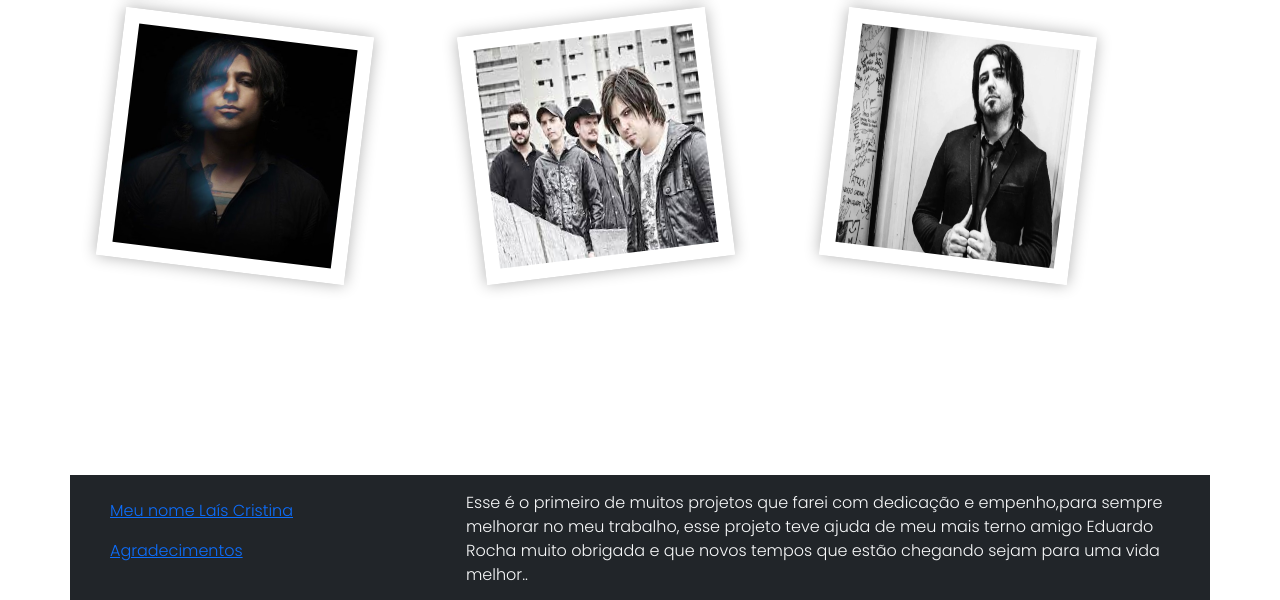
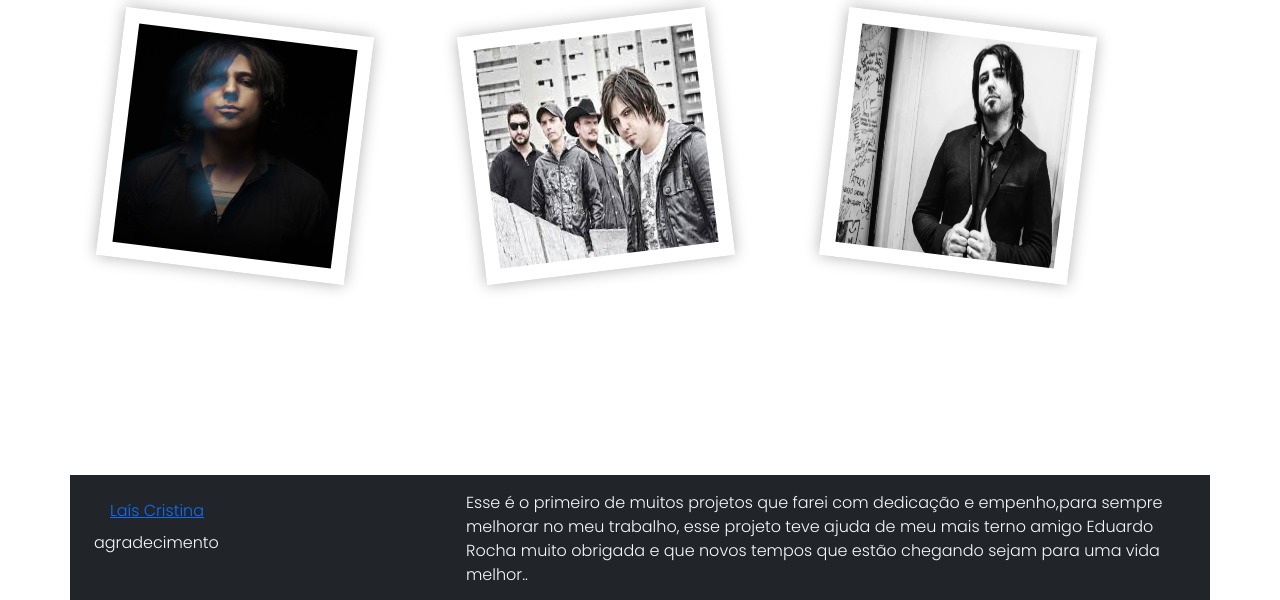
Before and after one commit to Laishyde/Mymusic, a plain HTML site: page index.html in a window 1280 px wide. Shown: the part 2686-3286 px from the top of the page. Drawn offline with nearby package versions, Linux system fonts and the light colour scheme; files whose address does not match are found by name.

Commit message:
alteração de erro no rodapé

```diff
--- a/index.html
+++ b/index.html
@@ -271,8 +271,8 @@
                 <div class="row">
                     <div class="col-4">
                         <ul class="nav flex-column">
-                            <li class="nav-link"><a href="#">Meu nome Laís Cristina</a></li>
-                            <li class="nav-link"><a href="#">Agradecimentos</a></li>
+                            <li class="nav-link"><a href="#">Laís Cristina</a></li>
+                          <p>agradecimento</p>
                         </ul>
                     </div>
                     <div class="col-8">
```
